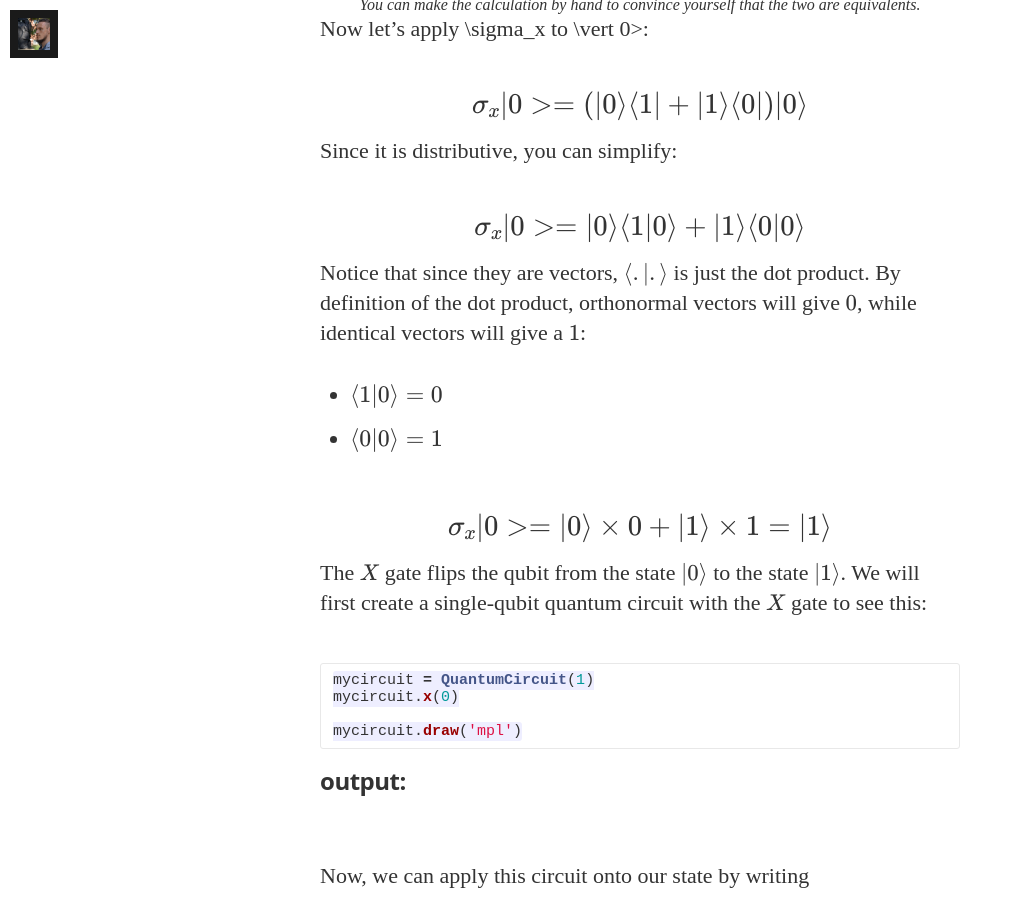
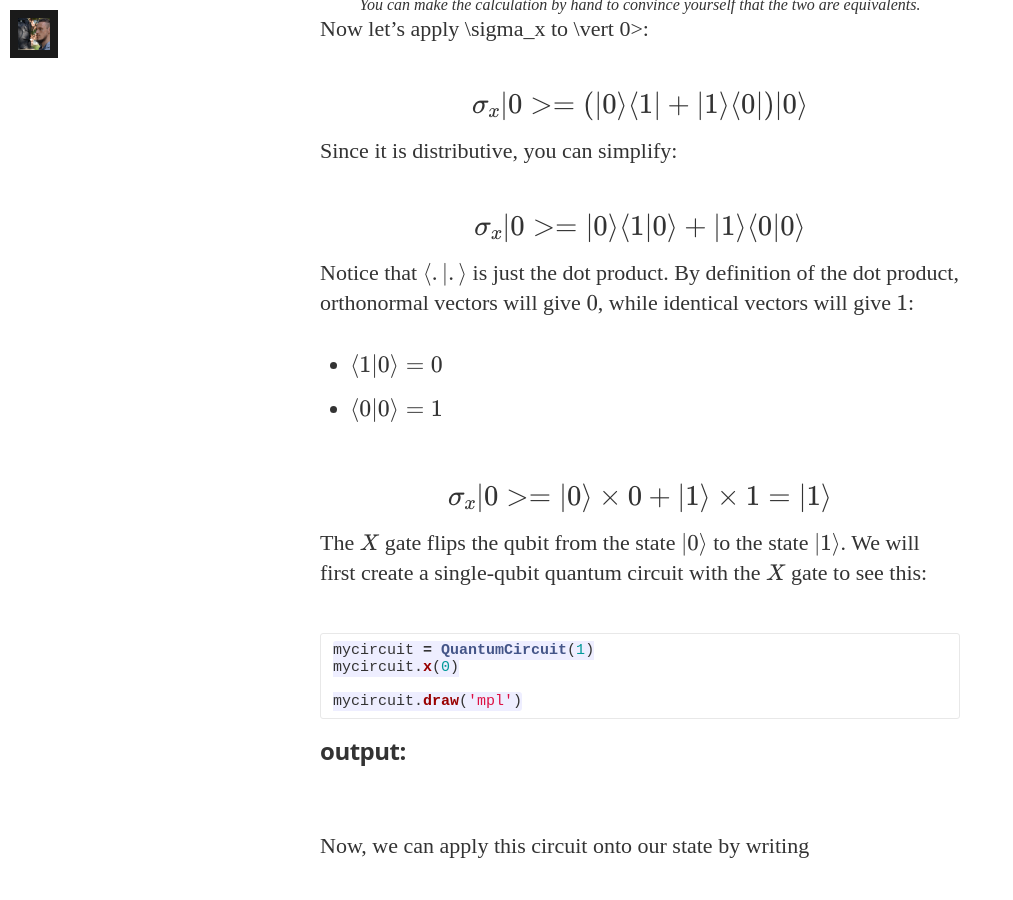
Before and after one commit to ManuNeuro/EmmanuelCalvet, a Jekyll site: the page built from _posts/2022-01-12-quantum-tuto-p1.md, in a window 1280 px wide and 900 px high, scrolled down 5624 px. Shown: the whole window, without its empty margins (0-1013 px from the left). Built offline with Jekyll 4.4.1, drawn with Linux system fonts in a browser that asks for light colours; nearby versions of some CDN libraries; some web fonts are replaced; formulas are drawn with MathJax 3; comment, search, counter and statistics services are not loaded.

Commit message:
Update 2022-01-12-quantum-tuto-p1.md

```diff
--- a/_posts/2022-01-12-quantum-tuto-p1.md
+++ b/_posts/2022-01-12-quantum-tuto-p1.md
@@ -204,7 +204,7 @@ $$\LARGE
 \sigma_x\vert 0>=\vert0\rangle \langle1\vert 0\rangle +\vert1\rangle \langle 0\vert 0\rangle
 $$
 
-Notice that since they are vectors, $\langle . \vert .\rangle$ is just the dot product. By definition of the dot product, orthonormal vectors will give $0$, while identical vectors will give a $1$:
+Notice that $\langle . \vert .\rangle$ is just the dot product. By definition of the dot product, orthonormal vectors will give $0$, while identical vectors will give $1$:
 
 - $\langle1\vert 0\rangle=0$
 - $\langle 0\vert 0\rangle=1$
```
